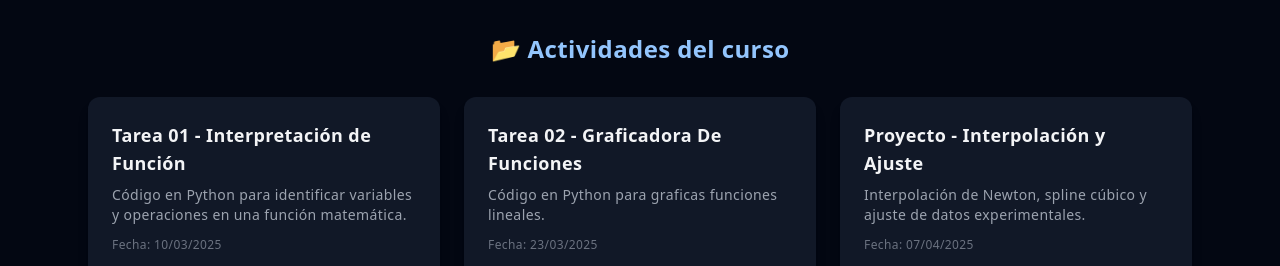
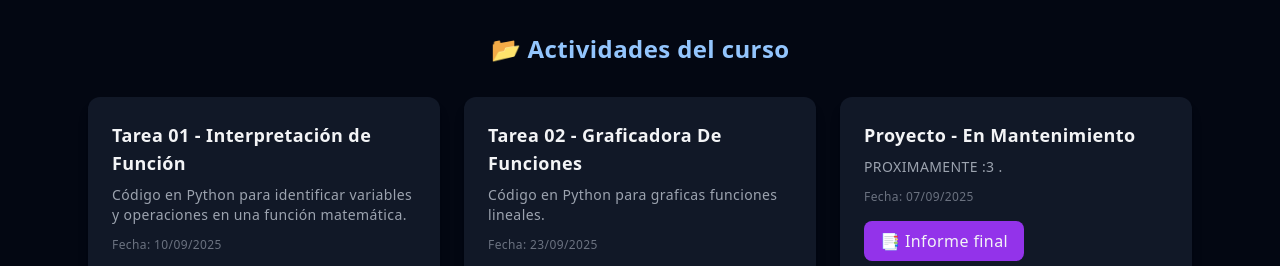
Before and after one commit to YairCoaguila/Programaci-n-Num-rica-, a plain HTML site: page index.html in a window 1280 px wide. Shown: the part 820-1086 px from the top of the page. Drawn offline with nearby package versions, Linux system fonts and the light colour scheme.

Commit message:
fehcas mal dx

```diff
--- a/index.html
+++ b/index.html
@@ -84,21 +84,21 @@
       <div class="bg-gray-900 rounded-xl p-6 shadow-lg hover:shadow-2xl transform hover:-translate-y-2 transition duration-300">
         <h3 class="text-lg font-semibold">Tarea 01 - Interpretación de Función</h3>
         <p class="text-gray-400 text-sm mt-2">Código en Python para identificar variables y operaciones en una función matemática.</p>
-        <span class="block mt-3 text-xs text-gray-500">Fecha: 10/03/2025</span>
+        <span class="block mt-3 text-xs text-gray-500">Fecha: 10/09/2025</span>
         <a href="https://github.com/YairCoaguila/Programaci-n-Num-rica-/blob/main/Codigo%20Funcion.py" target="_blank" class="mt-4 inline-block bg-blue-600 hover:bg-blue-700 px-4 py-2 rounded-lg transition">📎 Ver código en GitHub</a>
       </div>
 
       <div class="bg-gray-900 rounded-xl p-6 shadow-lg hover:shadow-2xl transform hover:-translate-y-2 transition duration-300">
         <h3 class="text-lg font-semibold">Tarea 02 - Graficadora De Funciones</h3>
         <p class="text-gray-400 text-sm mt-2">Código en Python para graficas funciones lineales.</p>
-        <span class="block mt-3 text-xs text-gray-500">Fecha: 23/03/2025</span>
+        <span class="block mt-3 text-xs text-gray-500">Fecha: 23/09/2025</span>
         <a href="https://github.com/YairCoaguila/Programaci-n-Num-rica-/blob/main/Graficadora%20Funciones.py" target="_blank" class="mt-4 inline-block bg-blue-600 hover:bg-blue-700 px-4 py-2 rounded-lg transition">📎 Ver código en GitHub</a>
       </div>
 
       <div class="bg-gray-900 rounded-xl p-6 shadow-lg hover:shadow-2xl transform hover:-translate-y-2 transition duration-300">
-        <h3 class="text-lg font-semibold">Proyecto - Interpolación y Ajuste</h3>
-        <p class="text-gray-400 text-sm mt-2">Interpolación de Newton, spline cúbico y ajuste de datos experimentales.</p>
-        <span class="block mt-3 text-xs text-gray-500">Fecha: 07/04/2025</span>
+        <h3 class="text-lg font-semibold">Proyecto - En Mantenimiento</h3>
+        <p class="text-gray-400 text-sm mt-2">PROXIMAMENTE :3 .</p>
+        <span class="block mt-3 text-xs text-gray-500">Fecha: 07/09/2025</span>
         <a href="#" class="mt-4 inline-block bg-purple-600 hover:bg-purple-700 px-4 py-2 rounded-lg transition">📑 Informe final</a>
       </div>
     </div>
```
